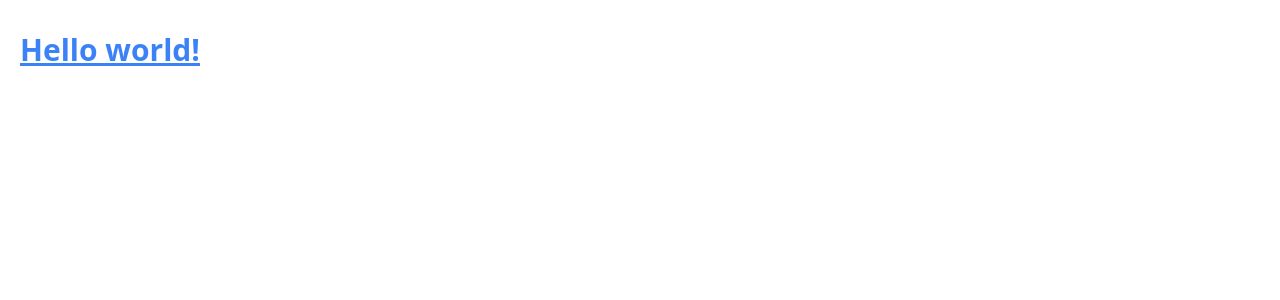
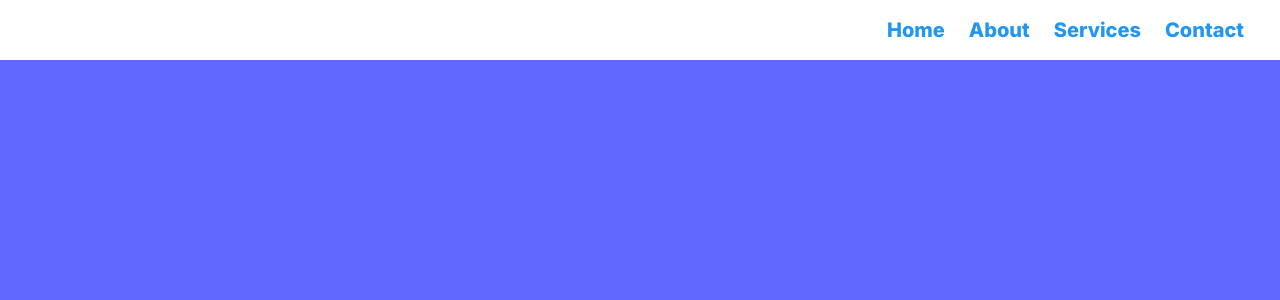
Before and after one commit to hubertproject/Ai-Object-Capture, a React (Vite) app: page /about in a window 1280 px wide. Shown: the top 300 px of the page. Built offline with nearby package versions, Linux system fonts and the light colour scheme.

Commit message:
first commit

```diff
--- a/package.json
+++ b/package.json
@@ -10,8 +10,11 @@
     "preview": "vite preview"
   },
   "dependencies": {
+    "@material-tailwind/react": "^2.1.7",
     "react": "^18.2.0",
-    "react-dom": "^18.2.0"
+    "react-dom": "^18.2.0",
+    "react-icons": "^4.12.0",
+    "react-router-dom": "^6.21.0"
   },
   "devDependencies": {
     "@types/react": "^18.2.43",
--- a/src/App.jsx
+++ b/src/App.jsx
@@ -1,7 +1,38 @@
-export default function App() {
+
+import React from "react";
+import { BrowserRouter as Router, Route, Routes } from "react-router-dom";
+import Navbar from "./components/Navbar";
+import Home from "./components/Home";
+import Contact from "./components/Contact";
+import About from "./components/About";
+
+
+import Services from "./components/Services";
+// import Footer from "./components/Footer";
+
+
+function App() {
+
+
+
   return (
-    <h1 className="text-3xl font-bold underline text-blue-500 mx-5 mt-8">
-      Hello world!
-    </h1>
-  )
+    <Router>
+      <div>
+        <Navbar />
+        <Routes>
+          <Route path="/" element={<Home />} />
+          <Route path="/about" element={<About />} />
+          <Route path="/services" element={<Services />} />
+
+
+
+          <Route path="/contact" element={<Contact />} />
+
+        </Routes>
+       {/*  <Footer /> */}
+      </div>
+    </Router>
+  );
 }
+
+export default App;
--- /dev/null
+++ b/src/components/About.jsx
@@ -0,0 +1,8 @@
+// Home.jsx
+import React from "react";
+
+function About() {
+  return <div>Home Page Content</div>;
+}
+
+export default About;
--- /dev/null
+++ b/src/components/Contact.jsx
@@ -0,0 +1,8 @@
+// Home.jsx
+import React from "react";
+
+function Contact() {
+  return <div>Home Page Content</div>;
+}
+
+export default Contact;
--- /dev/null
+++ b/src/components/Home.jsx
@@ -0,0 +1,34 @@
+ // src/pages/Home.jsx
+import React from 'react';
+import CaptureButton from './layout/CaptureButton';
+
+const Home = () => {
+  const handleCapture = async () => {
+    try {
+      const stream = await navigator.mediaDevices.getUserMedia({ video: true });
+
+      // Access the camera stream, you can do further processing with the stream if needed
+
+      // For example, you might want to display the camera stream in a video element
+      const videoElement = document.createElement('video');
+      videoElement.srcObject = stream;
+      videoElement.autoplay = true;
+      document.body.appendChild(videoElement);
+    } catch (error) {
+      console.error('Error accessing camera:', error);
+    }
+  };
+
+  return (
+    <div className="text-center">
+
+      <div className="bg-blue-500 rounded-md p-4 mb-4 h-48 w-64">
+        {/* Your content here */}
+
+      </div>
+      <CaptureButton onCapture={handleCapture} />
+    </div>
+  );
+};
+
+export default Home;
--- /dev/null
+++ b/src/components/Navbar.jsx
@@ -0,0 +1,111 @@
+ /* eslint-disable no-unused-vars */
+import React, { useState } from "react";
+import { AiOutlineMenu } from "react-icons/ai";
+import { NavLink } from "react-router-dom";
+
+
+const Navbar = () => {
+  const [menu, setMenu] = useState(false);
+  const [galleryContainerClass, setGalleryContainerClass] = useState("");
+
+  const handleChange = () => {
+    setMenu(!menu);
+    setGalleryContainerClass(menu ? "" : "z-0"); // Set z-index based on menu state
+  };
+
+  return (
+    <div className={`fixed top-0 w-full z-50 ${galleryContainerClass}`}>
+    <div className="flex flex-row justify-between p-3 px-2 md:px-8 bg-white">
+      <div className="flex items-center">
+        <NavLink to="/" className="p-1 cursor-pointer">
+           {/*  <img src={sedlogo} alt="Logo" style={{ width: "130px", height: "40px" }} /> */}
+          </NavLink>
+        </div>
+
+
+        <nav className="hidden md:flex gap-6 font-bold p-1 text-xl">
+          <NavLink
+            to="/"
+            className="text-blue-500  text-center transition-all cursor-pointer hover:shadow-md hover:shadow-maroon"
+            activeClassName="active"
+            onClick={handleChange}
+          >
+            Home
+          </NavLink>
+          <NavLink
+            to="/about"
+            className="text-blue-500  transition-all cursor-pointer hover:shadow-md hover:shadow-maroon"
+            activeClassName="active"
+            onClick={handleChange}
+          >
+            About
+          </NavLink>
+          <NavLink
+            to="/services"
+            className="text-blue-500  transition-all cursor-pointer hover:shadow-md hover:shadow-maroon"
+            activeClassName="active"
+            onClick={handleChange}
+          >
+            Services
+          </NavLink>
+          <NavLink
+            to="/contact"
+            className="text-blue-500  transition-all cursor-pointer hover:shadow-md hover:shadow-maroon"
+            activeClassName="active"
+            onClick={handleChange}
+          >
+            Contact
+          </NavLink>
+
+        </nav>
+
+        <div className="flex md:hidden" onClick={handleChange}>
+          <div className="p-2">
+            <AiOutlineMenu size={30} style={{ color: "black" }} />
+          </div>
+        </div>
+      </div>
+      <div
+        className={`${
+          menu ? "translate-x-0" : "-translate-x-full"
+        } md:hidden flex flex-col absolute bg-[#ffffff] left-0 top-20 font-bold text-2xl text-center pt-8 pb-4 gap-4 w-full h-fit transition-transform duration-300`}
+      >
+        <NavLink
+          to="/"
+          className="text-blue-500  transition-all cursor-pointer hover:shadow-md hover:shadow-maroon"
+          activeClassName="active"
+          onClick={handleChange}
+        >
+          Home
+        </NavLink>
+        <NavLink
+          to="/about"
+          className="text-blue-500  transition-all cursor-pointer hover:shadow-md hover:shadow-maroon"
+          activeClassName="active"
+          onClick={handleChange}
+        >
+          About
+        </NavLink>
+        <NavLink
+          to="/services"
+          className="text-blue-500  transition-all cursor-pointer hover:shadow-md hover:shadow-maroon"
+          activeClassName="active"
+          onClick={handleChange}
+        >
+          Services
+        </NavLink>
+
+        <NavLink
+          to="/contact"
+          className="text-blue-500  transition-all cursor-pointer hover:shadow-md hover:shadow-maroon"
+          activeClassName="active"
+          onClick={handleChange}
+        >
+          Contact
+        </NavLink>
+      </div>
+    </div>
+  );
+};
+
+export default Navbar;
--- /dev/null
+++ b/src/components/Services.jsx
@@ -0,0 +1,8 @@
+// Home.jsx
+import React from "react";
+
+function Services() {
+  return <div>Home Page Content</div>;
+}
+
+export default Services;
--- /dev/null
+++ b/src/components/layout/CaptureButton.jsx
@@ -0,0 +1,12 @@
+ // src/components/CaptureButton.jsx
+import React from 'react';
+
+const CaptureButton = ({ onCapture }) => {
+  return (
+    <button onClick={onCapture} className="bg-blue-500 text-white p-2 rounded-md rounded-b-none">
+      Capture
+    </button>
+  );
+};
+
+export default CaptureButton;
--- a/src/index.css
+++ b/src/index.css
@@ -1,3 +1,26 @@
+@import url('https://fonts.googleapis.com/css2?family=Inter:wght@300;400;500;800;900&display=swap');
+
 @tailwind base;
 @tailwind components;
 @tailwind utilities;
+
+
+body{
+    background-color: #6068ff;
+    color: #f9f6f6;
+    font-family: 'Inter', sans-serif;
+
+}
+@layer base{
+    body {
+      background-color: #14161b;
+    }
+  }
+
+  .slick-slide > div {
+    margin: 0 10px;
+  }
+
+  .slick-dots li.slick-active button:before {
+    color:orange !important;
+  }
--- a/tailwind.config.js
+++ b/tailwind.config.js
@@ -1,11 +1,9 @@
- /** @type {import('tailwindcss').Config} */
-export default {
-  content: [
-    "./index.html",
-    "./src/**/*.{js,ts,jsx,tsx}",
-  ],
+const withMT = require("@material-tailwind/react/utils/withMT");
+
+module.exports = withMT({
+  content: ["./index.html", "./src/**/*.{vue,js,ts,jsx,tsx}"],
   theme: {
     extend: {},
   },
   plugins: [],
-}
+});
```
Also changed, not shown: src/components/Routes.jsx (added, +22 -0 lines), 1 other file (tests, documents, lock files or other folders).
